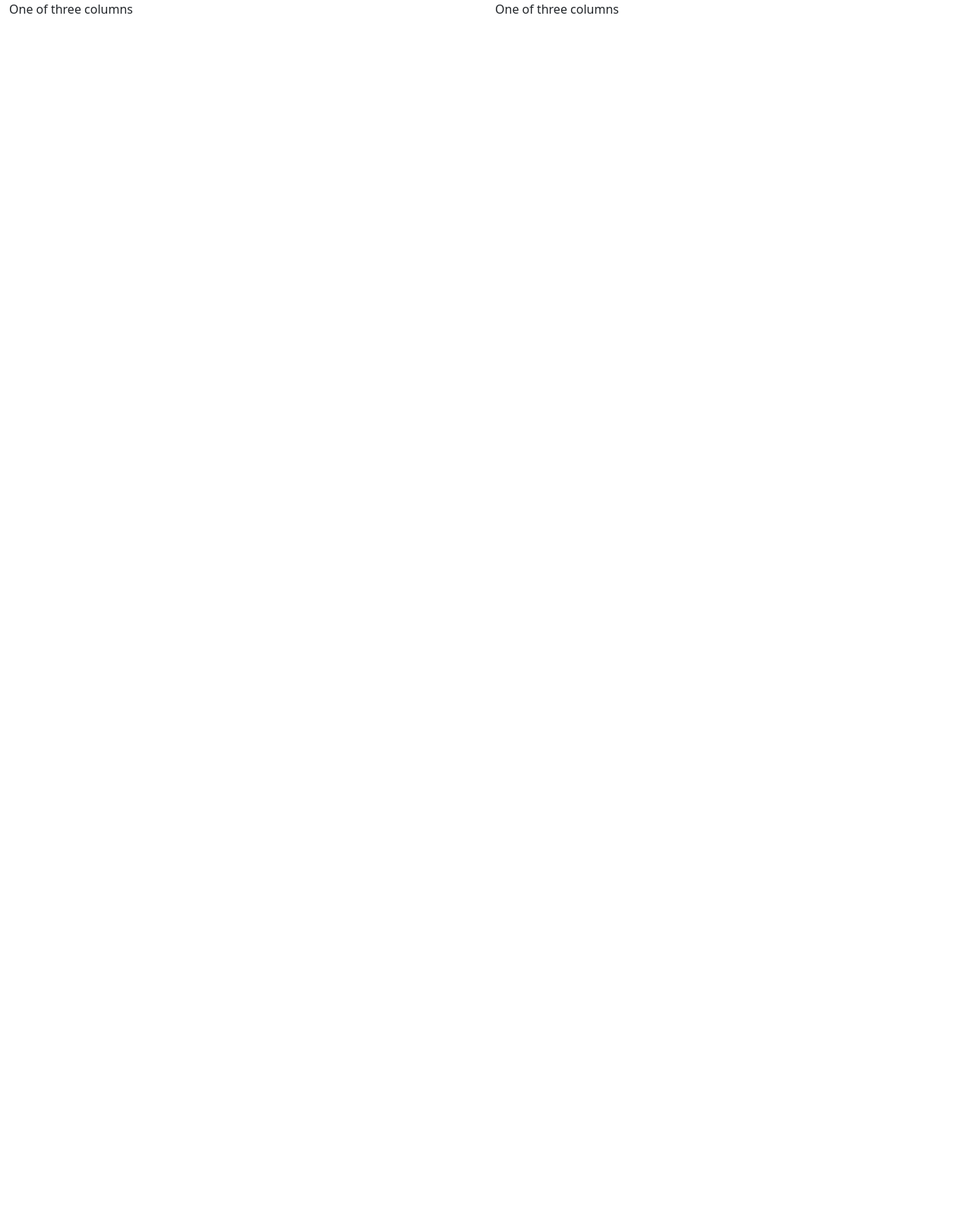
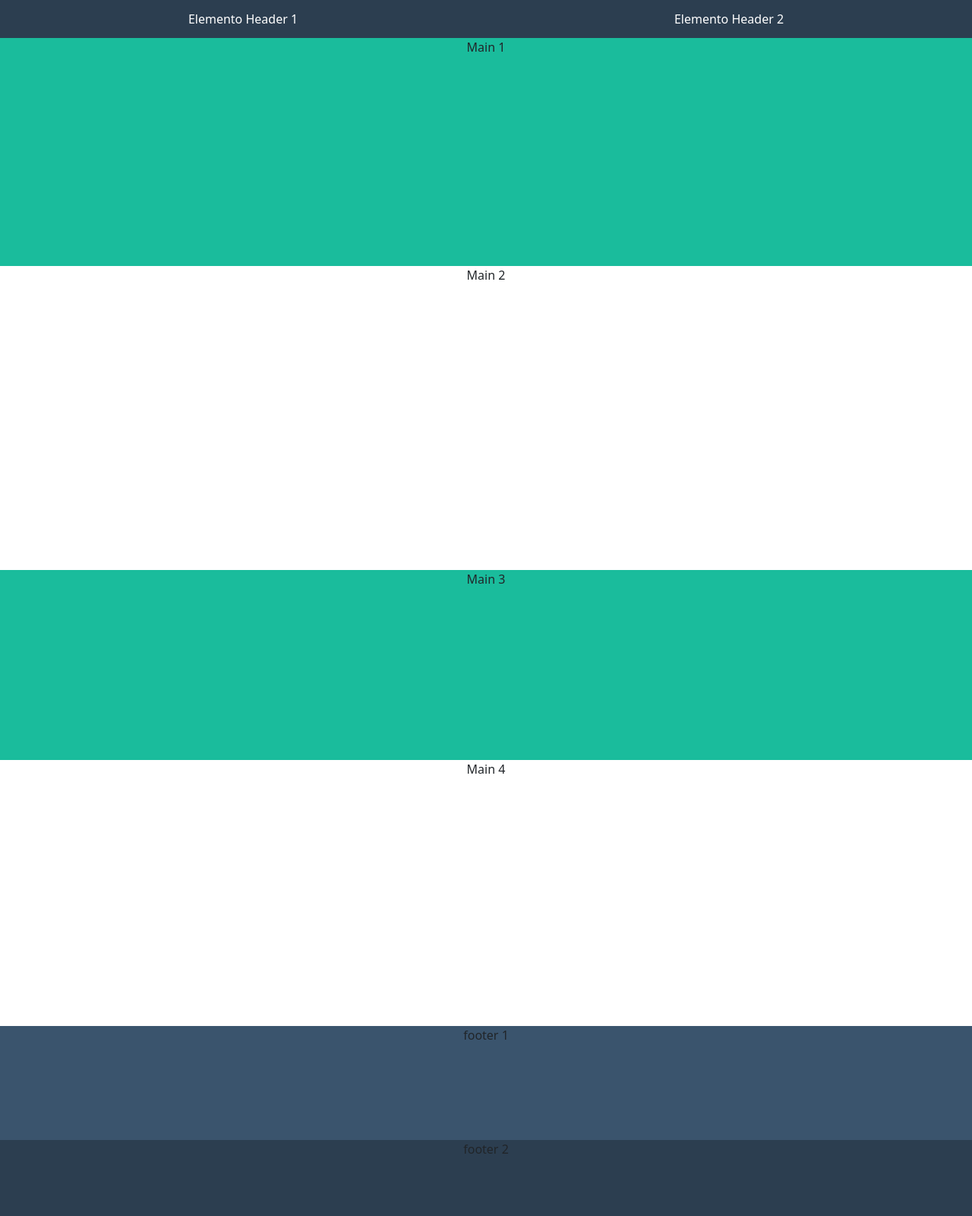
Before and after one commit to francescomeloni03/html-css-bootstrap-freelancer, a plain HTML site: page index.html in a window 1280 px wide. Shown: the whole page at 76% size. Before the commit the page ends 800 px from the top, so only its background shows below. Drawn offline with nearby package versions, Linux system fonts and the light colour scheme.

Commit message:
Prima parte Struttura

```diff
--- a/css/style.css
+++ b/css/style.css
@@ -3,4 +3,47 @@
     background-color: #2c3e50;
     height: 50px;
     align-items: center;
+    color: white;
 }
+
+
+
+.my-main-1{
+    background-color: #1abc9c;
+    height: 300px;
+    text-align: center;
+}
+
+
+.my-main-2{
+    height: 400px;
+    text-align: center;
+}
+
+
+.my-main-3{
+    height: 250px;
+    text-align: center;
+    background-color: #1abc9c;
+}
+
+
+
+.my-main-4{
+    height: 350px;
+    text-align: center;
+}
+
+
+.my-footer-1{
+    height: 150px;
+    text-align: center;
+    background-color: #3a546d ;
+}
+
+
+.my-footer-2{
+    height: 100px;
+    text-align: center;
+    background-color: #2c3e50;
+}
--- a/index.html
+++ b/index.html
@@ -5,20 +5,67 @@
     <meta name="viewport" content="width=device-width, initial-scale=1">
     <title>Bootstrap demo</title>
     <link href="https://cdn.jsdelivr.net/npm/bootstrap@5.2.3/dist/css/bootstrap.min.css" rel="stylesheet" integrity="sha384-rbsA2VBKQhggwzxH7pPCaAqO46MgnOM80zW1RWuH61DGLwZJEdK2Kadq2F9CUG65" crossorigin="anonymous">
+    <link rel="stylesheet" href="css/style.css">
   </head>
   <body>
 
     <!-- <script src="https://cdn.jsdelivr.net/npm/bootstrap@5.2.3/dist/js/bootstrap.bundle.min.js" integrity="sha384-kenU1KFdBIe4zVF0s0G1M5b4hcpxyD9F7jL+jjXkk+Q2h455rYXK/7HAuoJl+0I4" crossorigin="anonymous"></script>-->
+
+
+
     <div class="container-fluid">
-        <div class="row">
-          <div class="col-sm my-header">
-            One of three columns
+        <div class="row my-header">
+          <div class="col-6">
+            Elemento Header 1
           </div>
-          <div class="col-sm my-header">
-            One of three columns
+          <div class="col-6">
+            Elemento Header 2
           </div>
 
         </div>
+
+
+
+        <div class="row my-main-1">
+            <div class="col-12">
+                Main 1
+            </div>
+        </div>
+
+        <div class="row my-main-2">
+            <div class="col-12">
+                Main 2
+            </div>
+        </div>
+
+        <div class="row my-main-3">
+            <div class="col-12">
+                    Main 3
+            </div>
+        </div>
+
+        <div class="row my-main-4">
+            <div class="col-12">
+                    Main 4
+            </div>
+        </div>
+
+
+        <div class="row my-footer-1">
+            <div class="col-12">
+                    footer 1
+            </div>
+        </div>
+
+
+        <div class="row my-footer-2">
+            <div class="col-12">
+                    footer 2
+            </div>
+        </div>
+
+
       </div>
+
   </body>
 </html>
```
